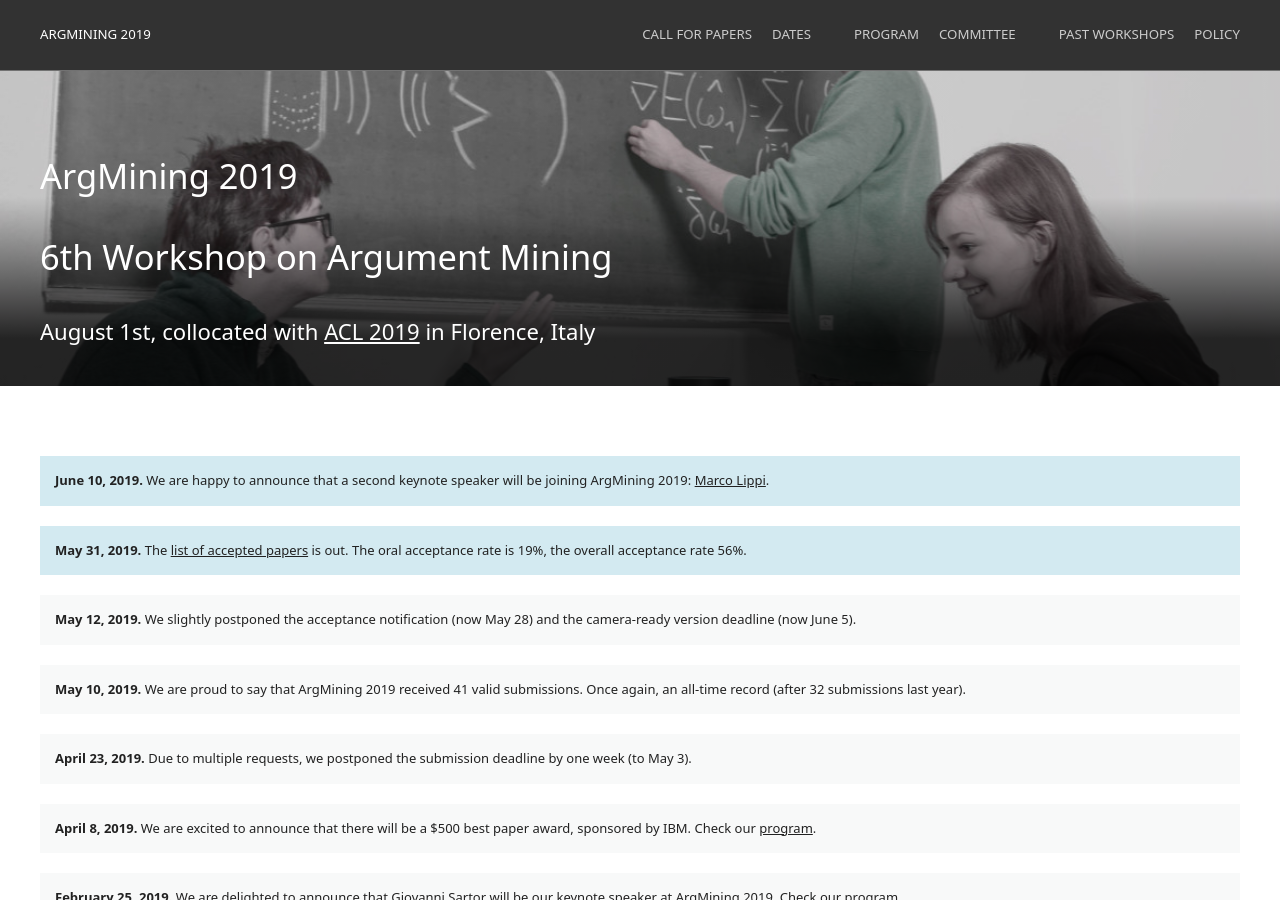
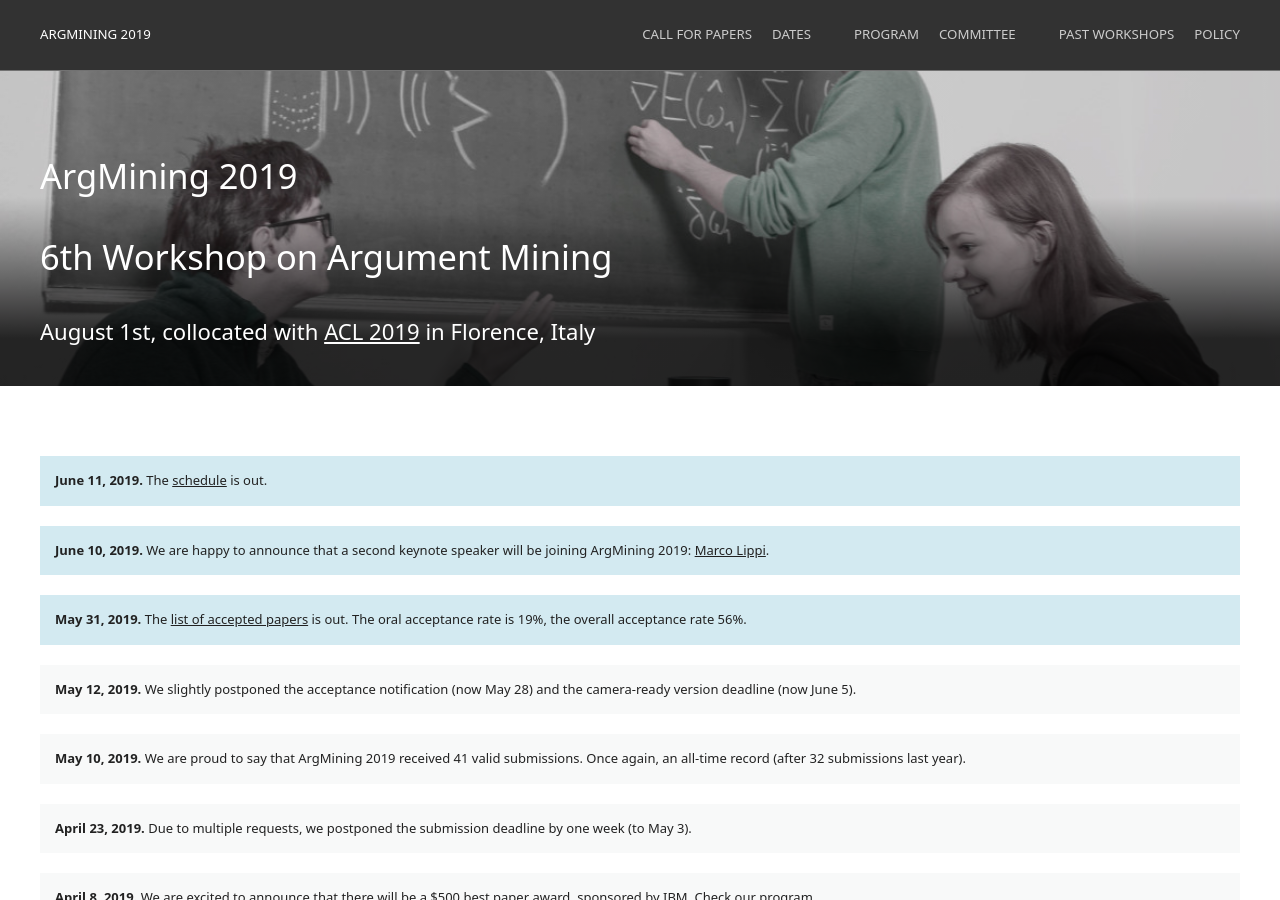
Before and after one commit to argmining19-webis-de/argmining19-webis-de.github.io, a Jekyll site: the page built from index.html, in a window 1280 px wide and 900 px high. Built offline with Jekyll 4.4.1, drawn with Linux system fonts in a browser that asks for light colours.

Commit message:
news schedule

```diff
--- a/index.html
+++ b/index.html
@@ -9,12 +9,17 @@ description: 6th Workshop on Argument Mining
         <div class="uk-container">
                 <div class="uk-alert news" uk-alert>
                         <p>
+                                <b>June 11, 2019. </b> The <a href="/program.html#schedule">schedule</a> is out.
+                        </p>
+                </div>
+                <div class="uk-alert news" uk-alert>
+                        <p>
                                 <b>June 10, 2019. </b>We are happy to announce that a second keynote speaker will be joining ArgMining 2019: <a href="/program.html">Marco Lippi</a>.
                         </p>
                 </div>
                 <div class="uk-alert news" uk-alert>
                         <p>
-                                <b>May 31, 2019. </b>The <a href="/program.html#accepted_papers">list of accepted papers</a> is out. The oral acceptance rate is 19%, the overall acceptance rate 56%.
+                                <b>May 31, 2019. </b>The <a href="/program.html#schedule">list of accepted papers</a> is out. The oral acceptance rate is 19%, the overall acceptance rate 56%.
                         </p>
                 </div>
                 <div class="uk-alert old-news" uk-alert>
```
